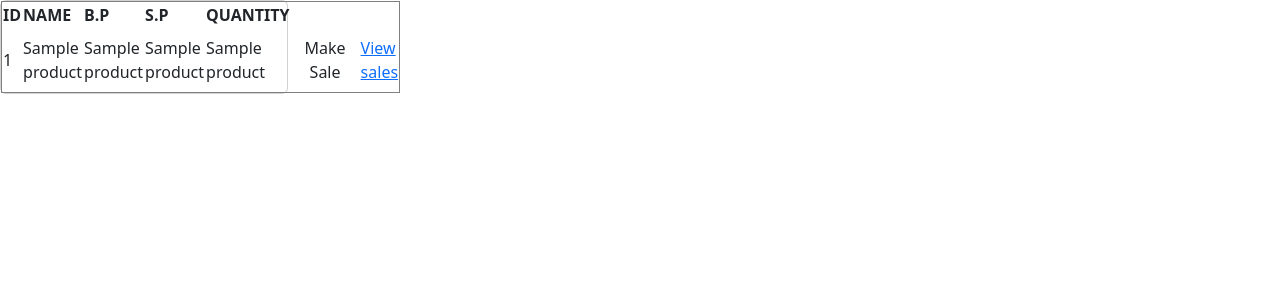
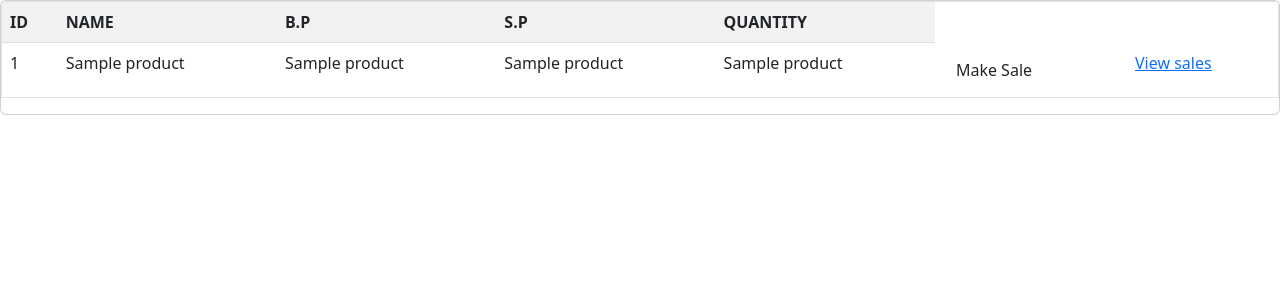
Before and after one commit to terah254/salesystem, a Flask app: page /products in a window 1280 px wide. Shown: the top 300 px of the page. Run offline with Flask 2, Linux system fonts and the light colour scheme; a database or web service that is not in the repository returns one stand-in record (values such as "Sample title"); some libraries are stand-ins or nearby versions.

Commit message:
bootstrap enabled

```diff
--- a/templates/product.html
+++ b/templates/product.html
@@ -11,8 +11,8 @@
 </head>
 
 <body>
-  <div class="card" style="width: 18rem;">
-  <table border="1" id="table_id">
+  <div class="card">
+  <table border="1" id="table_id" class="table table-striped" class="table table-bordered border-primary">
 
     <tr>
       <th>ID</th>
@@ -64,7 +64,7 @@
   </div>
 </div>
       </td>
-      <td><a href="">View sales</a></td>
+      <td><a href="sales">View sales</a></td>
     </tr>
     {%endfor%}
 
```
